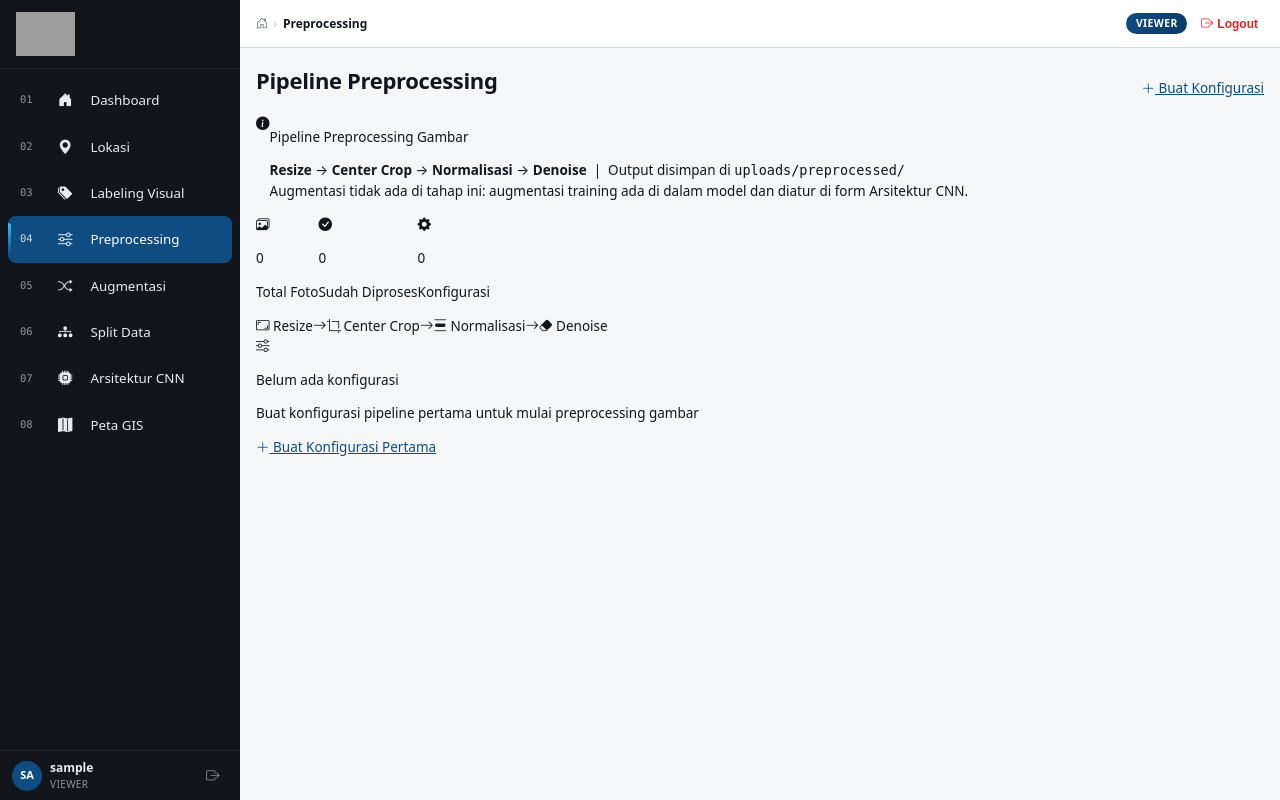
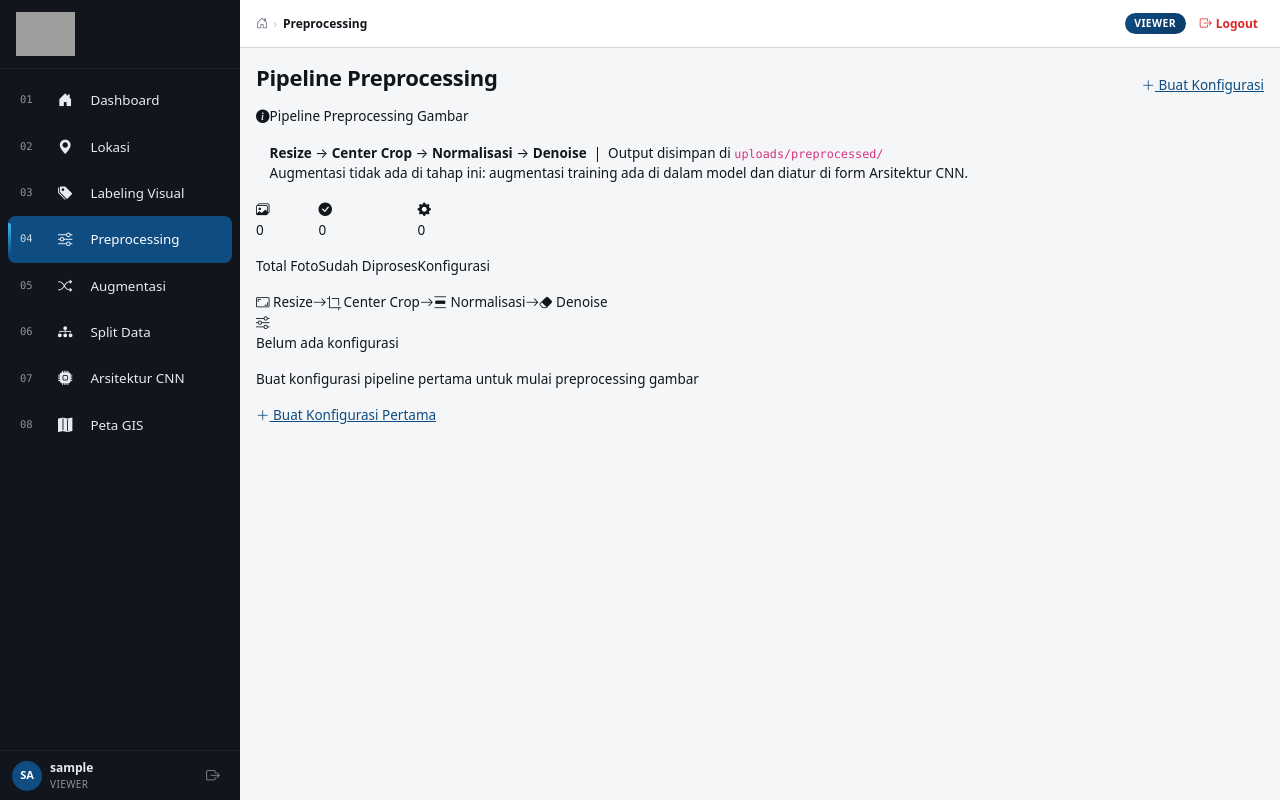
Before and after one commit to Khairul122/cnn-jalan, a Flask app: page /preprocessing/ in a window 1280 px wide. Run offline with Flask 3, Linux system fonts and the light colour scheme; the visitor is signed in with stand-in values (Sample User, id 1); data that the repository does not hold is empty; some libraries are stand-ins or nearby versions; grey boxes are pictures that could not be loaded.

Commit message:
refactor(ui): restore Bootstrap 5 as the layout system, drop Tailwind names
The internal shell loads Bootstrap 5 CSS/JS again, before the token layer so
the design system overrides it. The seven hand-written flex utilities in
layout.css are deleted and their call sites migrated to Bootstrap classes
(flex->d-flex, items-*->align-items-*, justify-*->justify-content-*, w-full->
w-100) across nine templates. No ID, endpoint, name= or data-* touched.

The landing page is out of scope and keeps its own Tailwind CDN.

test_no_bootstrap_classes.py is replaced by test_no_tailwind_classes.py, which
asserts the inverse contract; test_bootstrap_css_is_gone becomes
test_bootstrap_css_and_js_are_loaded and checks load order.

Also fixes a pre-existing template syntax error at arsitektur/index.html:102
(an {% if %} with no {% endif %}) that made /arsitektur/ raise a 500 and broke
the CSRF-token extraction in test_p1. Reproduced against HEAD with the working
tree stashed, so not a regression from this commit.

Suite: Ran 105 tests, OK.

```diff
--- a/app/static/css/layout.css
+++ b/app/static/css/layout.css
@@ -129,14 +129,9 @@ a { color: var(--accent); }
   #main-content { padding: var(--s-3); }
 }
 
-/* Small structural utilities used by migrated internal templates. */
-.flex { display: flex; }
-.items-center { align-items: center; }
-.items-start { align-items: flex-start; }
-.justify-between { justify-content: space-between; }
-.justify-end { justify-content: flex-end; }
-.justify-center { justify-content: center; }
-.flex-wrap { flex-wrap: wrap; }
+/* Small structural utilities used by migrated internal templates.
+   Layout verbs (`d-flex`, `align-items-*`, `justify-content-*`, `flex-wrap`)
+   come from Bootstrap 5; only the non-Bootstrap helpers live here. */
 .align-center { text-align: center; }
 .align-right { text-align: right; }
 .text-mono { font-family: var(--font-mono); font-variant-numeric: tabular-nums; }
--- a/app/templates/base.html
+++ b/app/templates/base.html
@@ -6,13 +6,14 @@
   <meta name="theme-color" content="#12161C">
   <title>{% block title %}GIS Kerusakan Jalan{% endblock %} | CNN Lhokseumawe</title>
 
+  <!-- Bootstrap 5 is the layout and component system. It loads first so the
+       token/component/layout layer below can override it. -->
+  <link rel="stylesheet" href="https://cdn.jsdelivr.net/npm/bootstrap@5.3.3/dist/css/bootstrap.min.css">
+  <link rel="stylesheet" href="https://cdn.jsdelivr.net/npm/bootstrap-icons@1.11.3/font/bootstrap-icons.min.css">
+
   <link rel="stylesheet" href="{{ url_for('static', filename='css/tokens.css') }}">
   <link rel="stylesheet" href="{{ url_for('static', filename='css/components.css') }}">
   <link rel="stylesheet" href="{{ url_for('static', filename='css/layout.css') }}">
-
-  <!-- Bootstrap Icons: icon font only, deliberately retained. Not a layout
-       system, so it does not compete with the design system. -->
-  <link rel="stylesheet" href="https://cdn.jsdelivr.net/npm/bootstrap-icons@1.11.3/font/bootstrap-icons.min.css">
 
   {% block extra_css %}{% endblock %}
 </head>
@@ -127,6 +128,7 @@
 {% endif %}
 
 <!-- Scripts -->
+<script src="https://cdn.jsdelivr.net/npm/bootstrap@5.3.3/dist/js/bootstrap.bundle.min.js"></script>
 <script src="{{ url_for('static', filename='js/toast.js') }}"></script>
 
 <!-- ── Global Confirm Dialog ────────────────────────────────────────────── -->
--- a/app/templates/klasifikasi/upload.html
+++ b/app/templates/klasifikasi/upload.html
@@ -55,7 +55,7 @@
       </div>
 
       <!-- Submit -->
-      <button type="submit" class="btn-cnn-primary w-full" id="submit-btn">
+      <button type="submit" class="btn-cnn-primary w-100" id="submit-btn">
         <i class="bi bi-cpu" aria-hidden="true"></i>
         <span id="submit-text">Proses Klasifikasi CNN</span>
         <span id="submit-spinner" class="spinner-border spinner-border-sm d-none"
--- a/app/templates/label/index.html
+++ b/app/templates/label/index.html
@@ -3,7 +3,7 @@
 {% block breadcrumb %}<span class="sep">›</span><span class="current">Labeling Visual</span>{% endblock %}
 {% block content %}
 {% set total = lokasi_list|length %}{% set labeled = lokasi_list|selectattr('label')|list|length %}
-<div class="flex items-start justify-between">
+<div class="d-flex align-items-start justify-content-between">
   <div>{% set ph_title = 'Labeling visual jalan' %}{% set ph_subtitle = 'Konfigurasikan klasterisasi, review hasil, lalu
     terapkan label secara eksplisit.' %}{% include 'components/page_header.html' %}</div>
   {% if current_user.role == 'admin' %}<a class="btn btn--primary" href="{{ url_for('label.config_new') }}"><i
@@ -44,7 +44,7 @@
             <td>{% if config.is_default %}<span class="status-chip status-chip--ok">Default</span>{% else %}<span
                 class="hint">Kustom</span>{% endif %}</td>
             <td class="align-right">
-              <div class="flex justify-end"><a class="btn btn--sm btn--ghost"
+              <div class="d-flex justify-content-end"><a class="btn btn--sm btn--ghost"
                   href="{{ url_for('label.config_edit', config_id=config.id) }}">Edit</a>{% if current_user.role ==
                 'admin' %}<form method="post" action="{{ url_for('label.run', config_id=config.id) }}"><input
                     type="hidden" name="csrf_token" value="{{ csrf_token() }}"><button class="btn btn--sm btn--primary"
--- a/app/templates/lokasi/index.html
+++ b/app/templates/lokasi/index.html
@@ -2,7 +2,7 @@
 {% block title %}Data Lokasi{% endblock %}
 {% block breadcrumb %}<span class="sep">›</span><span class="current">Lokasi</span>{% endblock %}
 {% block content %}
-<div class="flex items-center justify-between">
+<div class="d-flex align-items-center justify-content-between">
   {% set ph_title = 'Data Lokasi Kerusakan' %}{% include 'components/page_header.html' %}
   <a href="{{ url_for('lokasi.create') }}" class="btn btn--primary"><i class="bi bi-plus-lg"></i>Tambah Lokasi</a>
 </div>
--- a/app/templates/preprocessing/config_form.html
+++ b/app/templates/preprocessing/config_form.html
@@ -347,7 +347,7 @@ function updatePreview() {
 
 function row(color, icon, label, val) {
   return '<div style="display:flex;align-items:flex-start;gap:.5rem;padding:.3rem 0;border-bottom:1px solid var(--c-border);">' +
-    '<i class="bi ' + icon + '" style="color:' + color + ';flex-shrink:0;margin-top:.15rem;"></i>' +
+    '<i class="bi ' + icon" style="color:' + color + ';flex-shrink:0;margin-top:.15rem;"></i>' +
     '<div>' +
       '<span style="font-weight:600;color:var(--c-text);">' + label + '</span>' +
       '<div style="color:var(--c-muted);font-size:.73rem;">' + val + '</div>' +
--- a/app/templates/preprocessing/index.html
+++ b/app/templates/preprocessing/index.html
@@ -9,7 +9,7 @@
 {% block content %}
 
 <!-- Header -->
-<div class="flex items-center justify-between">
+<div class="d-flex align-items-center justify-content-between">
   <div>{% set ph_title = 'Pipeline Preprocessing' %}{% include 'components/page_header.html' %}</div>
   <a href="{{ url_for('preprocessing.config_new') }}"
      onmouseover="this.style.opacity='.85'" onmouseout="this.style.opacity='1'">
@@ -19,7 +19,7 @@
 
 <!-- Info banner -->
 <div>
-  <div class="flex items-start">
+  <div class="d-flex align-items-start">
     <i class="bi bi-info-circle-fill"></i>
     <div>
       <p>Pipeline Preprocessing Gambar</p>
@@ -36,7 +36,7 @@
 </div>
 
 <!-- Stats -->
-<div class="flex">
+<div class="d-flex">
   {% for lbl, val, color, icon in [
       ('Total Foto',    total_foto,   '#38BDF8', 'bi-images'),
       ('Sudah Diproses',total_hasil,  '#10B981', 'bi-check-circle-fill'),
@@ -53,7 +53,7 @@
 </div>
 
 <!-- Pipeline steps visual -->
-<div class="flex items-center">
+<div class="d-flex align-items-center">
   {% for step, icon, color in [
       ('Resize',       'bi-aspect-ratio',        '#38BDF8'),
       ('Center Crop',  'bi-crop',                '#6366F1'),
@@ -115,7 +115,7 @@
           {% endif %}
         </td>
         <td>
-          <div class="flex items-center justify-center">
+          <div class="d-flex align-items-center justify-content-center">
             <!-- Jalankan -->
             <form method="POST" action="{{ url_for('preprocessing.run', config_id=cfg.id) }}"><input type="hidden" name="csrf_token" value="{{ csrf_token() }}">
               <button type="button" title="Jalankan"
@@ -149,7 +149,7 @@
   </table>
 </div>
 
-<div class="flex justify-end">
+<div class="d-flex justify-content-end">
   <a href="{{ url_for('preprocessing.hasil') }}">
     Lihat semua hasil preprocessing <i class="bi bi-arrow-right"></i>
   </a>
--- a/app/templates/split/index.html
+++ b/app/templates/split/index.html
@@ -8,7 +8,7 @@
 
 {% block content %}
 
-<div class="flex items-center justify-between">
+<div class="d-flex align-items-center justify-content-between">
   <div>
     {% set ph_title = 'Split Data' %}{% include 'components/page_header.html' %}
     <p>
@@ -103,7 +103,7 @@
           {{ cfg.created_at.strftime('%d %b %Y') }}
         </td>
         <td>
-          <div class="flex items-center justify-center">
+          <div class="d-flex align-items-center justify-content-center">
             <a href="{{ url_for('split.detail', config_id=cfg.id) }}" class="btn-action-view" title="Lihat Detail">
               <i class="bi bi-eye-fill"></i> Lihat
             </a>
```
Also changed, not shown: app/templates/arsitektur/index.html (+5 -7 lines), app/templates/augmentasi/index.html (+4 -4 lines), app/templates/peta/index.html (+6 -6 lines), tests/test_design_tokens.py (+9 -5 lines), tests/test_no_bootstrap_classes.py (deleted, +0 -51 lines), tests/test_no_tailwind_classes.py (added, +72 -0 lines).
